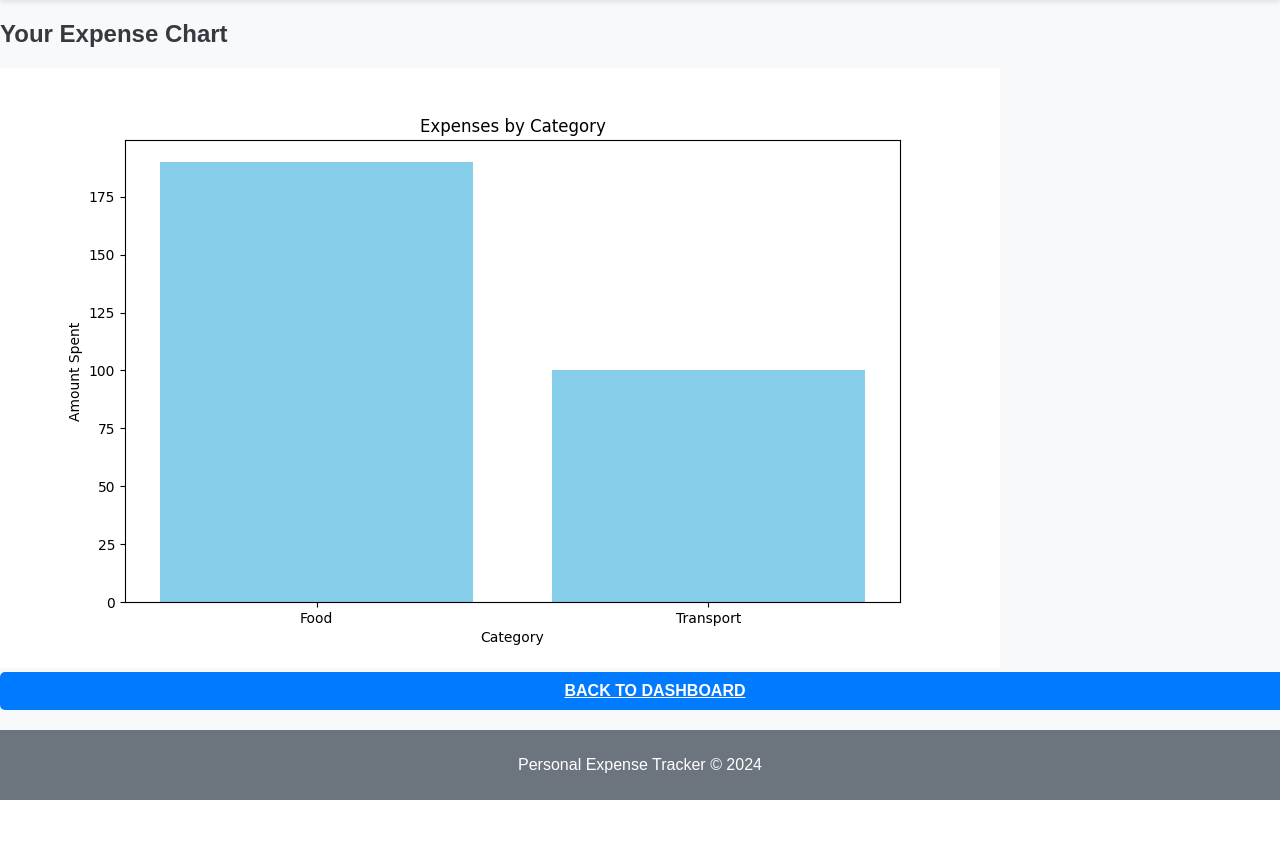
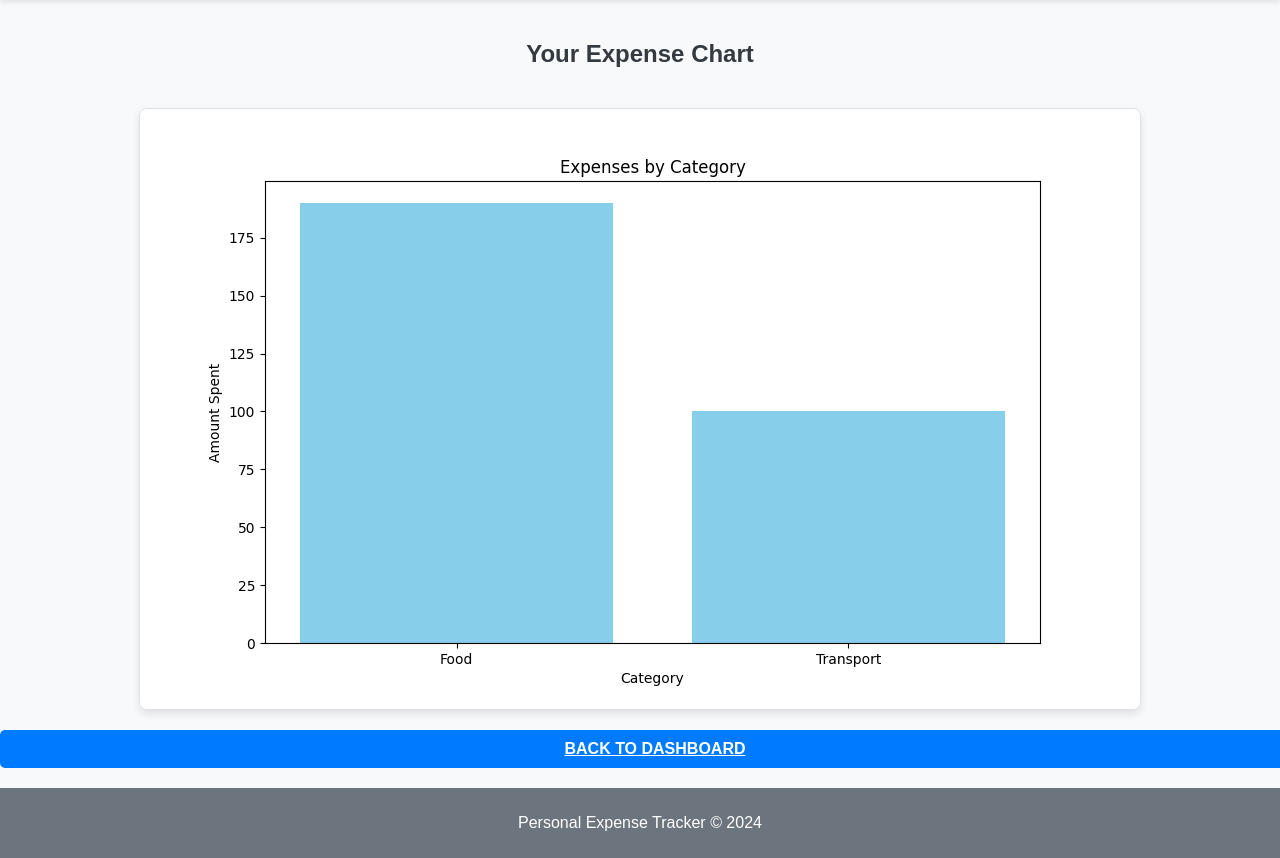
Before and after one commit to niharikaux/Personal-Expense-Tracker, a Flask app: page /visualize in a window 1280 px wide. Shown: the part 85-943 px from the top of the page. Before the commit the page ends 885 px from the top, so only its background shows below. Run offline with Flask 3, Linux system fonts and the light colour scheme.

Commit message:
Updated styles for visualization and total expense summary.

```diff
--- a/static/styles.css
+++ b/static/styles.css
@@ -101,6 +101,31 @@ table th {
     color: white;
 }
 
+/* Visualization Styles */
+.visualization-container {
+    display: flex;
+    flex-direction: column;
+    align-items: center;
+    justify-content: center;
+    margin: 20px auto;
+    text-align: center;
+}
+
+.chart {
+    display: flex;
+    justify-content: center;
+    align-items: center;
+    margin-top: 20px;
+}
+
+.chart-image {
+    max-width: 100%;
+    height: auto;
+    border: 1px solid #dee2e6;
+    border-radius: 8px;
+    box-shadow: 0 4px 8px rgba(0, 0, 0, 0.1);
+}
+
 /* Delete Icon Button */
 .delete-icon-btn {
     background-color: transparent;
@@ -130,3 +155,8 @@ footer {
     padding: 10px 0;
     margin-top: 20px;
 }
+tfoot {
+    background-color: #e9ecef;
+    font-weight: bold;
+    text-align: center;
+}
```
